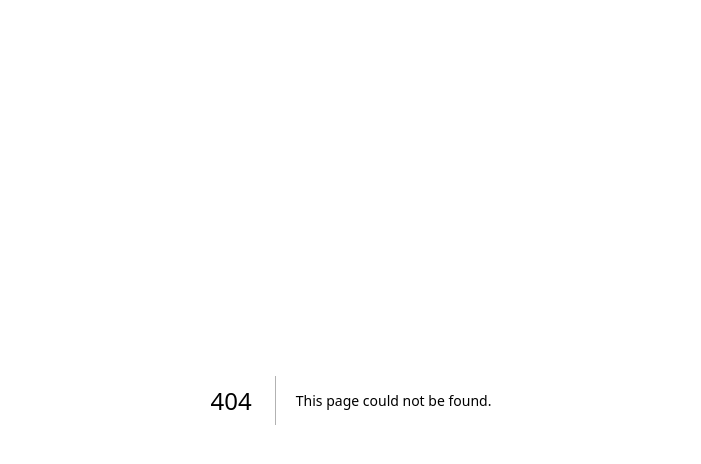
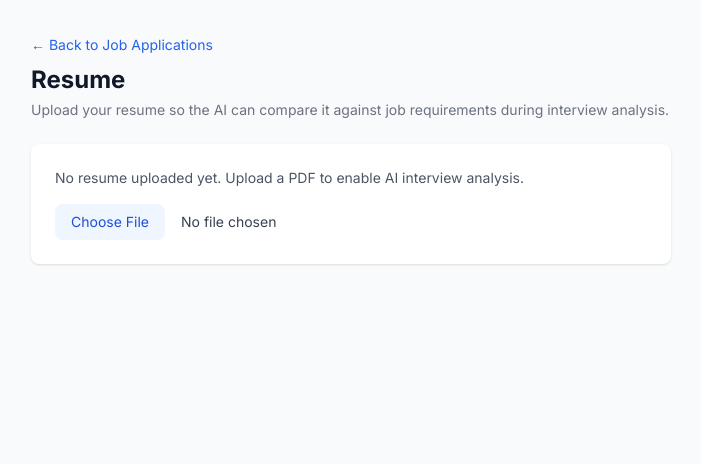
Before and after one commit to ZHHHH9980/SwissJob, a Next.js app in the folder frontend/: page /resume in a window 1280 px wide. Before the commit this address had no page. Shown: the top 464 px of the page, without its empty margins (289-990 px from the left). Built offline with nearby package versions, Linux system fonts and the light colour scheme; no server answers; the database is empty.

Commit message:
feat: add resume page with upload and status display

```diff
--- /dev/null
+++ b/frontend/app/api/resume/route.ts
@@ -0,0 +1,24 @@
+import { NextResponse } from 'next/server'
+import { prisma } from '@/lib/prisma'
+
+export async function GET() {
+  try {
+    const user = await prisma.user.findFirst({
+      orderBy: { updatedAt: 'desc' },
+      select: { resumeText: true, resumePath: true, updatedAt: true }
+    })
+
+    if (!user?.resumeText) {
+      return NextResponse.json({ hasResume: false })
+    }
+
+    return NextResponse.json({
+      hasResume: true,
+      filename: user.resumePath?.split('/').pop() || 'resume.pdf',
+      textPreview: user.resumeText.substring(0, 300),
+      uploadedAt: user.updatedAt.toISOString()
+    })
+  } catch (error) {
+    return NextResponse.json({ hasResume: false })
+  }
+}
--- /dev/null
+++ b/frontend/app/resume/page.tsx
@@ -0,0 +1,119 @@
+'use client'
+
+import { useState, useEffect } from 'react'
+import Link from 'next/link'
+
+interface ResumeStatus {
+  hasResume: boolean
+  filename?: string
+  textPreview?: string
+  uploadedAt?: string
+}
+
+export default function ResumePage() {
+  const [status, setStatus] = useState<ResumeStatus | null>(null)
+  const [isUploading, setIsUploading] = useState(false)
+  const [uploadError, setUploadError] = useState('')
+  const [uploadSuccess, setUploadSuccess] = useState('')
+
+  useEffect(() => {
+    fetch('/api/resume')
+      .then(r => r.json())
+      .then(setStatus)
+      .catch(() => setStatus({ hasResume: false }))
+  }, [])
+
+  const handleUpload = async (e: React.ChangeEvent<HTMLInputElement>) => {
+    const file = e.target.files?.[0]
+    if (!file) return
+
+    setIsUploading(true)
+    setUploadError('')
+    setUploadSuccess('')
+
+    const formData = new FormData()
+    formData.append('file', file)
+
+    try {
+      const res = await fetch('/api/resume/upload', { method: 'POST', body: formData })
+      const data = await res.json()
+      if (!res.ok) throw new Error(data.error || 'Upload failed')
+      setStatus({
+        hasResume: true,
+        filename: data.filename,
+        textPreview: data.textPreview,
+        uploadedAt: data.uploadedAt
+      })
+      setUploadSuccess('Resume uploaded successfully.')
+    } catch (err) {
+      setUploadError(err instanceof Error ? err.message : 'Upload failed')
+    } finally {
+      setIsUploading(false)
+      e.target.value = ''
+    }
+  }
+
+  return (
+    <div className="min-h-screen bg-gray-50">
+      <div className="max-w-2xl mx-auto px-4 py-8 space-y-6">
+        <div>
+          <Link href="/companies" className="text-blue-600 hover:underline text-sm">
+            ← Back to Job Applications
+          </Link>
+          <h1 className="text-2xl font-bold text-gray-900 mt-2">Resume</h1>
+          <p className="text-sm text-gray-500 mt-1">
+            Upload your resume so the AI can compare it against job requirements during interview analysis.
+          </p>
+        </div>
+
+        <div className="bg-white rounded-lg shadow p-6 space-y-4">
+          {status === null ? (
+            <p className="text-sm text-gray-500">Loading...</p>
+          ) : status.hasResume ? (
+            <>
+              <div className="flex items-center gap-2">
+                <span className="text-green-600 text-sm font-medium">✓ Resume uploaded</span>
+                {status.uploadedAt && (
+                  <span className="text-xs text-gray-400">
+                    {new Date(status.uploadedAt).toLocaleDateString()}
+                  </span>
+                )}
+              </div>
+              {status.textPreview && (
+                <div className="border border-gray-200 rounded-lg p-3">
+                  <p className="text-xs text-gray-500 mb-1">Preview</p>
+                  <p className="text-sm text-gray-700 whitespace-pre-wrap">{status.textPreview}...</p>
+                </div>
+              )}
+              <div>
+                <p className="text-sm text-gray-600 mb-2">Replace resume:</p>
+                <input
+                  type="file"
+                  accept=".pdf"
+                  onChange={handleUpload}
+                  disabled={isUploading}
+                  className="block w-full text-sm text-gray-700 file:mr-4 file:py-2 file:px-4 file:rounded-lg file:border-0 file:bg-blue-50 file:text-blue-700 hover:file:bg-blue-100 disabled:opacity-50"
+                />
+              </div>
+            </>
+          ) : (
+            <>
+              <p className="text-sm text-gray-600">No resume uploaded yet. Upload a PDF to enable AI interview analysis.</p>
+              <input
+                type="file"
+                accept=".pdf"
+                onChange={handleUpload}
+                disabled={isUploading}
+                className="block w-full text-sm text-gray-700 file:mr-4 file:py-2 file:px-4 file:rounded-lg file:border-0 file:bg-blue-50 file:text-blue-700 hover:file:bg-blue-100 disabled:opacity-50"
+              />
+            </>
+          )}
+
+          {isUploading && <p className="text-sm text-blue-600">Uploading...</p>}
+          {uploadError && <p className="text-sm text-red-600">{uploadError}</p>}
+          {uploadSuccess && <p className="text-sm text-green-600">{uploadSuccess}</p>}
+        </div>
+      </div>
+    </div>
+  )
+}
```
